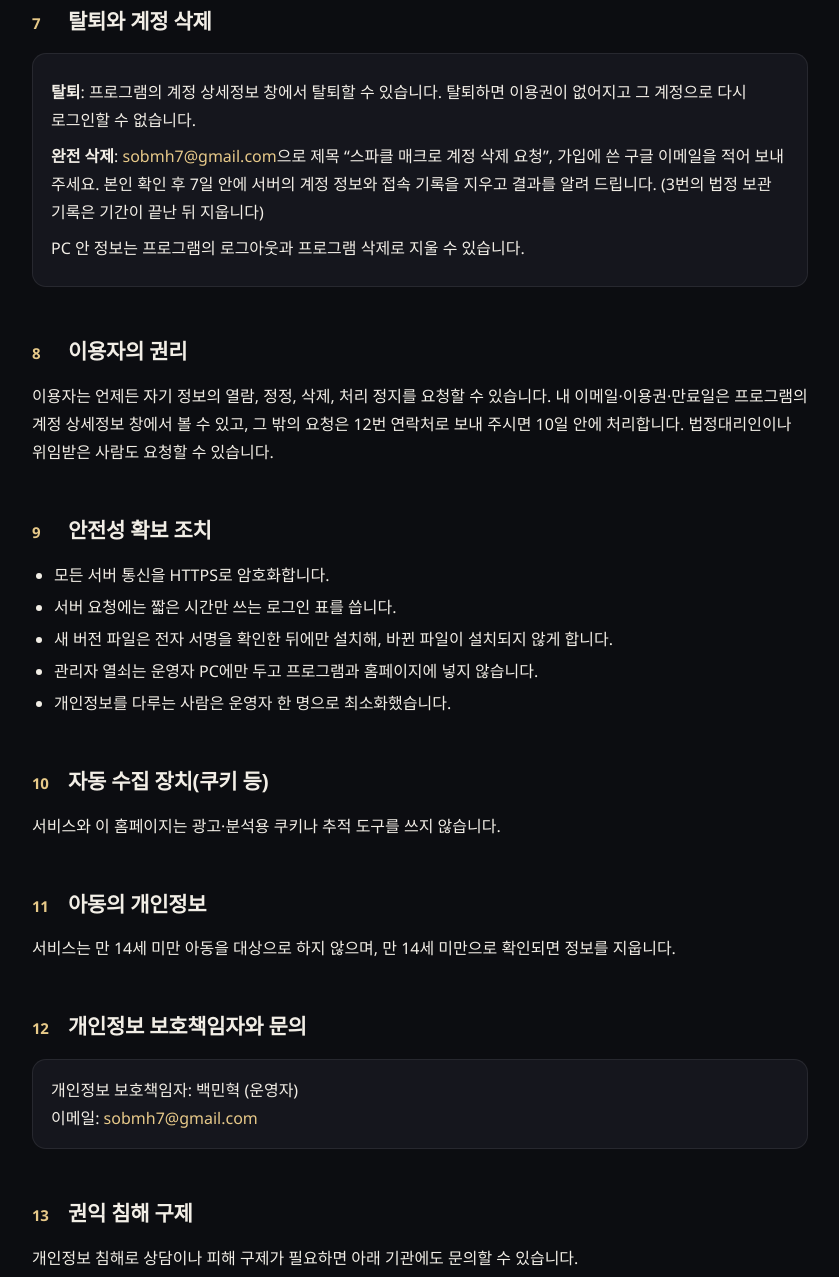
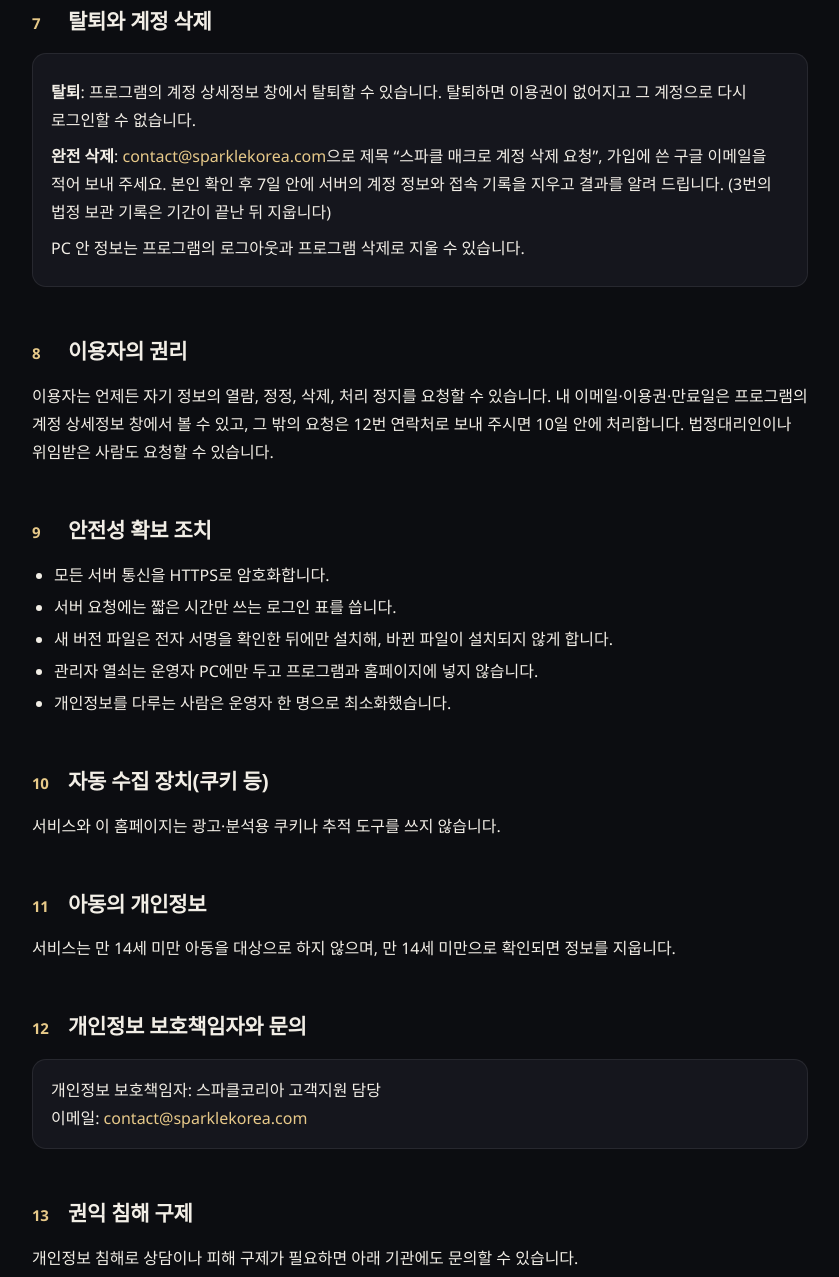
Before and after one commit to sparklekorea/macro-pc, a plain HTML site: page privacy-2026-11-27.html in a window 1280 px wide. Shown: the part 2849-4126 px from the top of the page, without its empty margins (352-1191 px from the left). Drawn offline with Linux system fonts and the light colour scheme.

Commit message:
문의 메일을 contact@sparklekorea.com 으로, 운영자·보호책임자 표기를 스파클코리아로
Co-Authored-By: Claude Opus 5.5 <noreply@anthropic.com>

```diff
--- a/privacy-2026-11-27.html
+++ b/privacy-2026-11-27.html
@@ -113,7 +113,7 @@
     <h2 id="p7"><span class="n">7</span>탈퇴와 계정 삭제</h2>
     <div class="card">
       <p><b>탈퇴</b>: 프로그램의 계정 상세정보 창에서 탈퇴할 수 있습니다. 탈퇴하면 이용권이 없어지고 그 계정으로 다시 로그인할 수 없습니다.</p>
-      <p><b>완전 삭제</b>: <a href="mailto:sobmh7@gmail.com?subject=%EC%8A%A4%ED%8C%8C%ED%81%B4%20%EB%A7%A4%ED%81%AC%EB%A1%9C%20%EA%B3%84%EC%A0%95%20%EC%82%AD%EC%A0%9C%20%EC%9A%94%EC%B2%AD">sobmh7@gmail.com</a>으로 제목 “스파클 매크로 계정 삭제 요청”, 가입에 쓴 구글 이메일을 적어 보내 주세요. 본인 확인 후 7일 안에 서버의 계정 정보와 접속 기록을 지우고 결과를 알려 드립니다. (3번의 법정 보관 기록은 기간이 끝난 뒤 지웁니다)</p>
+      <p><b>완전 삭제</b>: <a href="mailto:contact@sparklekorea.com?subject=%EC%8A%A4%ED%8C%8C%ED%81%B4%20%EB%A7%A4%ED%81%AC%EB%A1%9C%20%EA%B3%84%EC%A0%95%20%EC%82%AD%EC%A0%9C%20%EC%9A%94%EC%B2%AD">contact@sparklekorea.com</a>으로 제목 “스파클 매크로 계정 삭제 요청”, 가입에 쓴 구글 이메일을 적어 보내 주세요. 본인 확인 후 7일 안에 서버의 계정 정보와 접속 기록을 지우고 결과를 알려 드립니다. (3번의 법정 보관 기록은 기간이 끝난 뒤 지웁니다)</p>
       <p>PC 안 정보는 프로그램의 로그아웃과 프로그램 삭제로 지울 수 있습니다.</p>
     </div>
 
@@ -137,8 +137,8 @@
 
     <h2 id="p12"><span class="n">12</span>개인정보 보호책임자와 문의</h2>
     <div class="card">
-      개인정보 보호책임자: 백민혁 (운영자)<br>
-      이메일: <a href="mailto:sobmh7@gmail.com">sobmh7@gmail.com</a>
+      개인정보 보호책임자: 스파클코리아 고객지원 담당<br>
+      이메일: <a href="mailto:contact@sparklekorea.com">contact@sparklekorea.com</a>
     </div>
 
     <h2 id="p13"><span class="n">13</span>권익 침해 구제</h2>
```
Also changed, not shown: privacy.html (+3 -3 lines).
